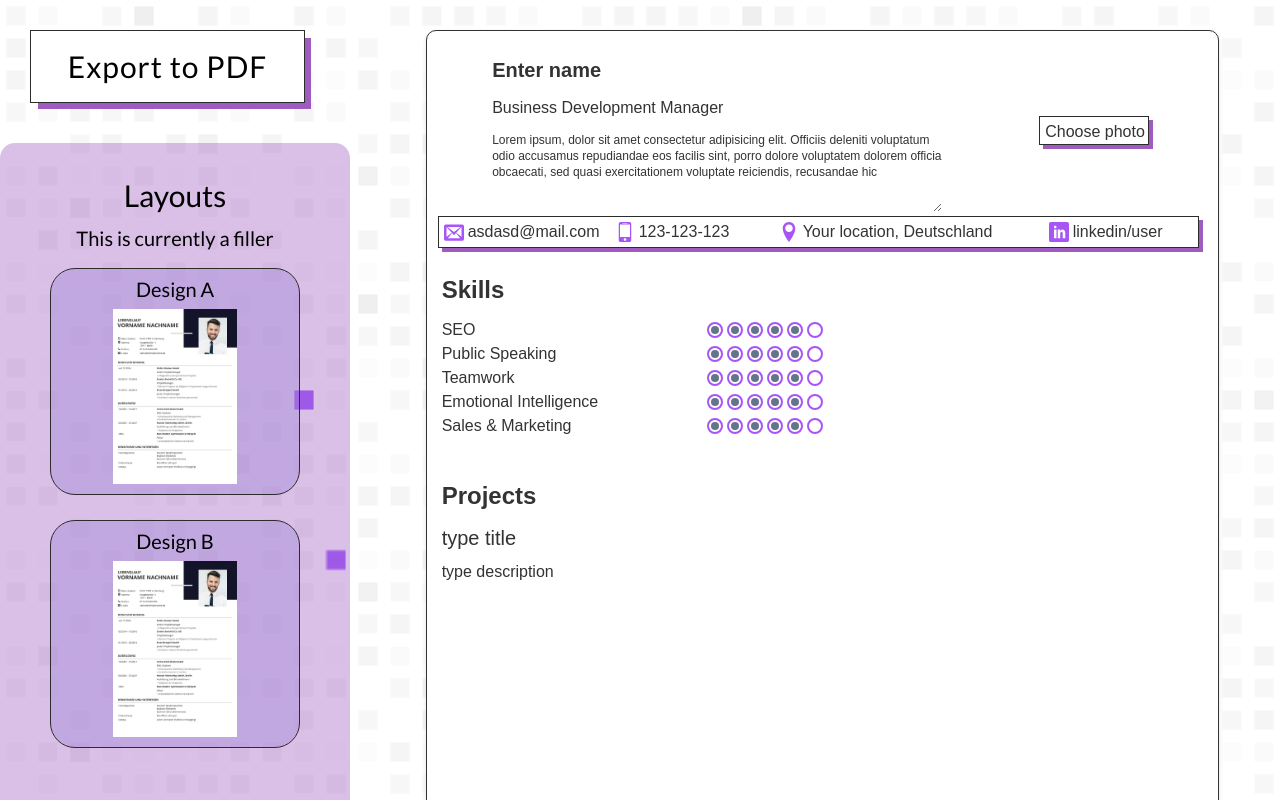
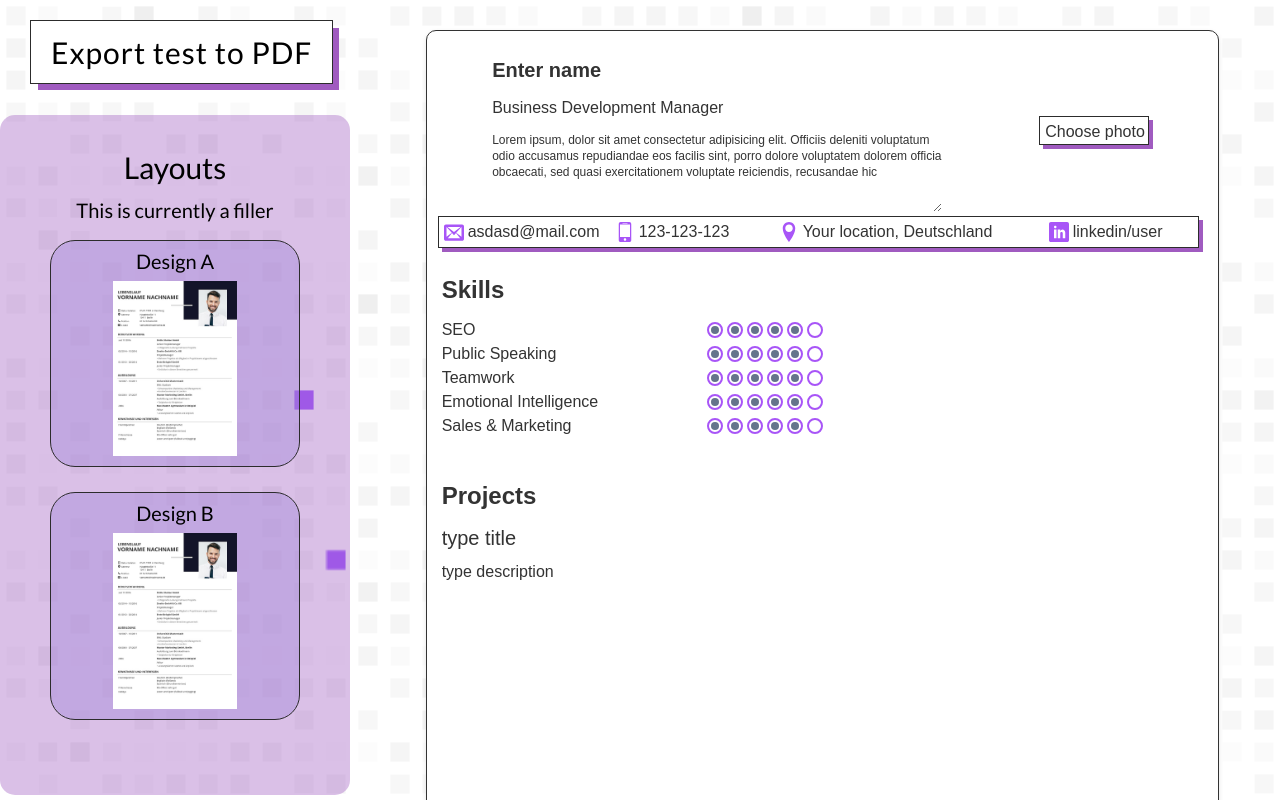
Before and after one commit to VanTea1/portfolioManagementApp, an Angular app: page /cv in a window 1280 px wide. Shown: the top 800 px of the page. Built offline with nearby package versions, Linux system fonts and the light colour scheme.

Commit message:
Added new component for export

```diff
--- a/package.json
+++ b/package.json
@@ -19,6 +19,7 @@
     "@angular/platform-browser-dynamic": "^17.1.0",
     "@angular/router": "^17.3.5",
     "html2canvas": "^1.4.1",
+    "html2pdf.js": "^0.10.1",
     "jspdf": "^2.5.1",
     "rxjs": "~7.8.0",
     "tailwind": "^4.0.0",
--- a/src/app/components/cv/cv.component.html
+++ b/src/app/components/cv/cv.component.html
@@ -1,7 +1,7 @@
 <div class="wrapper">
   <div class="layoutsAndButtons">
     <div class="buttons">
-      <button class="exportButton" (click)="exportToPDF()">Export to PDF</button>
+      <app-export class="exportButton"></app-export>
     </div>
 
     <div class="layoutsWrapper">
--- a/src/app/components/cv/cv.component.ts
+++ b/src/app/components/cv/cv.component.ts
@@ -5,13 +5,13 @@ import { BaseInfoComponent } from "../base-info/base-info.component";
 import { ProjectsComponent } from "../projects/projects.component";
 import { SkillsComponent } from "../skills/skills.component";
 import { LayoutsComponent } from "../layouts/layouts.component";
-
+import { ExportComponent} from '../export/export.component';
 @Component({
     selector: 'app-cv',
     standalone: true,
     templateUrl: './cv.component.html',
     styleUrl: './cv.component.scss',
-    imports: [BaseInfoComponent, ProjectsComponent, SkillsComponent, LayoutsComponent]
+    imports: [BaseInfoComponent, ProjectsComponent, SkillsComponent, LayoutsComponent, ExportComponent]
 })
 export class CVComponent implements AfterViewInit {
 
@@ -26,26 +26,5 @@ export class CVComponent implements AfterViewInit {
         }
     }
 
-    exportToPDF() {
-      if (!this.exportContent) {
-        console.error('exportContent not found.');
-        return;
-      }
 
-      const doc = new jspdf.jsPDF();
-      const contentElement = this.exportContent.nativeElement;
-
-      const originalBorderStyle = contentElement.style.border;
-      contentElement.style.border = 'none';
-
-      html2canvas(contentElement, { scale: 2 }).then((canvas) => {
-        const imgData = canvas.toDataURL('image/png');
-        const imgWidth = 210;
-        const imgHeight = (canvas.height * imgWidth) / canvas.width;
-
-        doc.addImage(imgData, 'PNG', 0, 0, imgWidth, imgHeight);
-        doc.save('cv_data.pdf');
-        contentElement.style.border = originalBorderStyle;
-      });
-    }
 }
--- /dev/null
+++ b/src/app/components/export/export.component.html
@@ -0,0 +1 @@
+<button class="exportButton" (click)="exportAsPDF()">Export test to PDF</button>
--- /dev/null
+++ b/src/app/components/export/export.component.ts
@@ -0,0 +1,22 @@
+import { Component } from '@angular/core';
+//import html2pdf from 'html2pdf.js';
+
+@Component({
+  selector: 'app-export',
+  standalone: true,
+  imports: [],
+  templateUrl: './export.component.html',
+  styleUrl: './export.component.scss'
+})
+export class ExportComponent {
+
+
+  exportAsPDF() {
+    const element = document.documentElement;
+    const options = {
+      filename: 'website.pdf'
+    };
+
+    //html2pdf().set(options).from(element).save();
+  }
+}
```
Also changed, not shown: src/app/components/export/export.component.scss (added), 1 other file (tests, documents, lock files or other folders).
